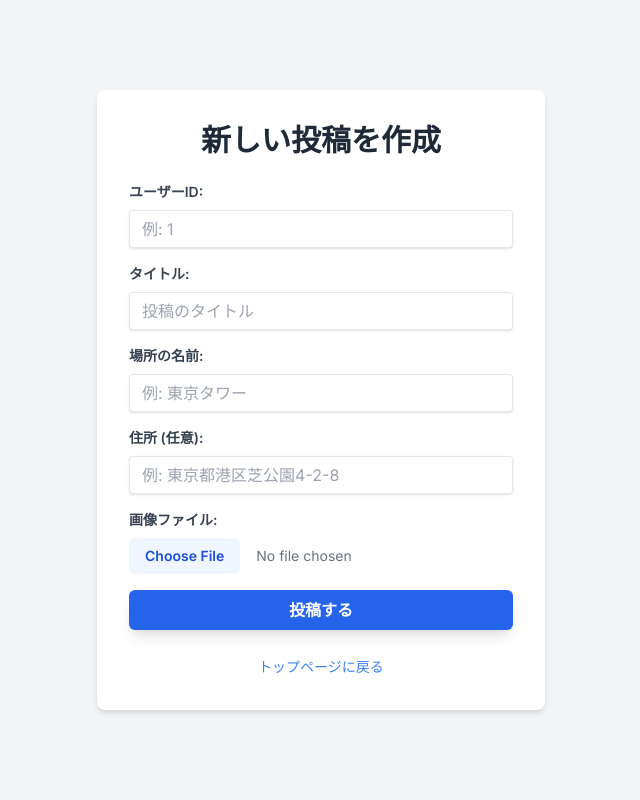
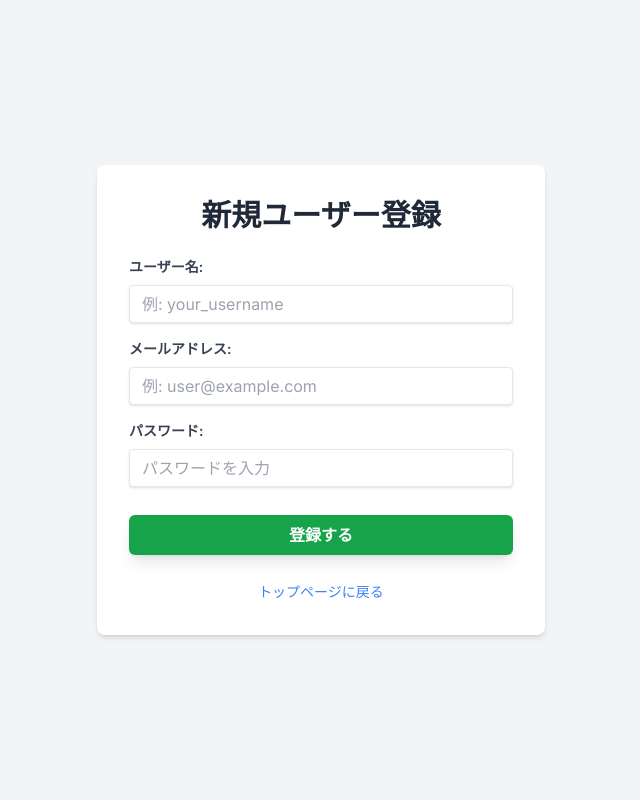
Before and after one commit to kuruneru/place_pop_application, a FastAPI app: page /post in a window 1280 px wide. Shown: the whole page, without its empty margins (319-959 px from the left). Run offline with FastAPI, Linux system fonts and the light colour scheme; some libraries are stand-ins or nearby versions.

Commit message:
仮の登録ページ

```diff
--- a/templates/post.html
+++ b/templates/post.html
@@ -3,7 +3,7 @@
 <head>
     <meta charset="UTF-8">
     <meta name="viewport" content="width=device-width, initial-scale=1.0">
-    <title>新しい投稿</title>
+    <title>ユーザー登録</title>
     <script src="https://cdn.tailwindcss.com"></script>
     <link href="https://fonts.googleapis.com/css2?family=Inter:wght@400;600&display=swap" rel="stylesheet">
     <style>
@@ -12,11 +12,11 @@
         }
     </style>
 </head>
-<body class="bg-gray-100 flex items-center justify-center min-h-screen p-4">
+<body class="bg-gray-100 flex items-center justify-center min-h-screen">
     <div class="bg-white p-8 rounded-lg shadow-md w-full max-w-md">
-        <h1 class="text-3xl font-bold text-gray-800 mb-6 text-center">新しい投稿を作成</h1>
+        <h1 class="text-3xl font-bold text-gray-800 mb-6 text-center">新規ユーザー登録</h1>
 
-        <!-- エラーメッセージ表示エリア -->
+        <!-- エラーメッセージ表示エリア (FastAPIから渡される場合) -->
         {% if error_message %}
         <div class="bg-red-100 border border-red-400 text-red-700 px-4 py-3 rounded relative mb-4" role="alert">
             <strong class="font-bold">エラー:</strong>
@@ -24,45 +24,29 @@
         </div>
         {% endif %}
 
-        <!-- actionはFastAPIのPOSTルート /post に、methodはpostに、enctypeはmultipart/form-data に設定 -->
-        <form action="/post" method="post" enctype="multipart/form-data" class="space-y-4">
+        <!-- actionはFastAPIのPOSTルート /register に、methodはpostに設定 -->
+        <form action="/register" method="post" class="space-y-4">
             <div>
-                <label for="user_id" class="block text-gray-700 text-sm font-bold mb-2">ユーザーID:</label>
-                <!-- 実際にはログインユーザーのIDを隠しフィールドで送るか、サーバーサイドで取得します -->
-                <input type="number" id="user_id" name="user_id" required
+                <label for="username" class="block text-gray-700 text-sm font-bold mb-2">ユーザー名:</label>
+                <input type="text" id="username" name="username" required
                     class="shadow appearance-none border rounded w-full py-2 px-3 text-gray-700 leading-tight focus:outline-none focus:shadow-outline"
-                    placeholder="例: 1">
+                    placeholder="例: your_username">
             </div>
             <div>
-                <label for="title" class="block text-gray-700 text-sm font-bold mb-2">タイトル:</label>
-                <input type="text" id="title" name="title" required
+                <label for="email" class="block text-gray-700 text-sm font-bold mb-2">メールアドレス:</label>
+                <input type="email" id="email" name="email" required
                     class="shadow appearance-none border rounded w-full py-2 px-3 text-gray-700 leading-tight focus:outline-none focus:shadow-outline"
-                    placeholder="投稿のタイトル">
+                    placeholder="例: user@example.com">
             </div>
             <div>
-                <label for="place_name" class="block text-gray-700 text-sm font-bold mb-2">場所の名前:</label>
-                <input type="text" id="place_name" name="place_name" required
-                    class="shadow appearance-none border rounded w-full py-2 px-3 text-gray-700 leading-tight focus:outline-none focus:shadow-outline"
-                    placeholder="例: 東京タワー">
-            </div>
-            <div>
-                <label for="address" class="block text-gray-700 text-sm font-bold mb-2">住所 (任意):</label>
-                <input type="text" id="address" name="address"
-                    class="shadow appearance-none border rounded w-full py-2 px-3 text-gray-700 leading-tight focus:outline-none focus:shadow-outline"
-                    placeholder="例: 東京都港区芝公園4-2-8">
-            </div>
-            <div>
-                <label for="image_file" class="block text-gray-700 text-sm font-bold mb-2">画像ファイル:</label>
-                <!-- type="file" でファイル選択ボックスになる -->
-                <!-- name="image_file" がFastAPIの UploadFile = File(...) と対応 -->
-                <input type="file" id="image_file" name="image_file" accept="image/*" required
-                    class="block w-full text-sm text-gray-500 file:mr-4 file:py-2 file:px-4
-                            file:rounded-md file:border-0 file:text-sm file:font-semibold
-                            file:bg-blue-50 file:text-blue-700 hover:file:bg-blue-100">
+                <label for="password" class="block text-gray-700 text-sm font-bold mb-2">パスワード:</label>
+                <input type="password" id="password" name="password" required
+                    class="shadow appearance-none border rounded w-full py-2 px-3 text-gray-700 mb-3 leading-tight focus:outline-none focus:shadow-outline"
+                    placeholder="パスワードを入力">
             </div>
             <button type="submit"
-                    class="w-full bg-blue-600 hover:bg-blue-700 text-white font-bold py-2 px-4 rounded-md focus:outline-none focus:shadow-outline transition duration-300 ease-in-out shadow-lg">
-                投稿する
+                    class="w-full bg-green-600 hover:bg-green-700 text-white font-bold py-2 px-4 rounded-md focus:outline-none focus:shadow-outline transition duration-300 ease-in-out shadow-lg">
+                登録する
             </button>
         </form>
         <div class="mt-6 text-center">
```
